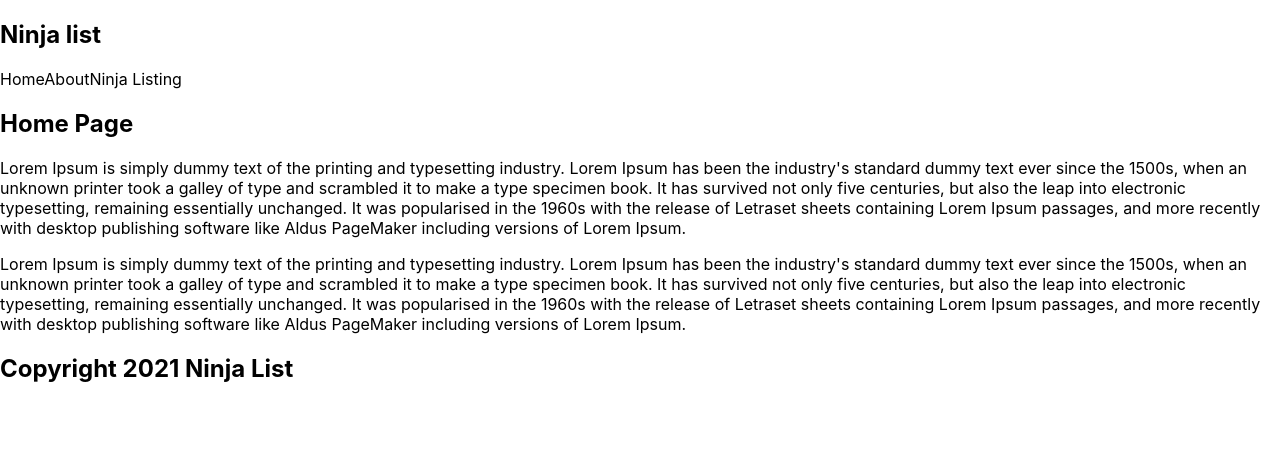
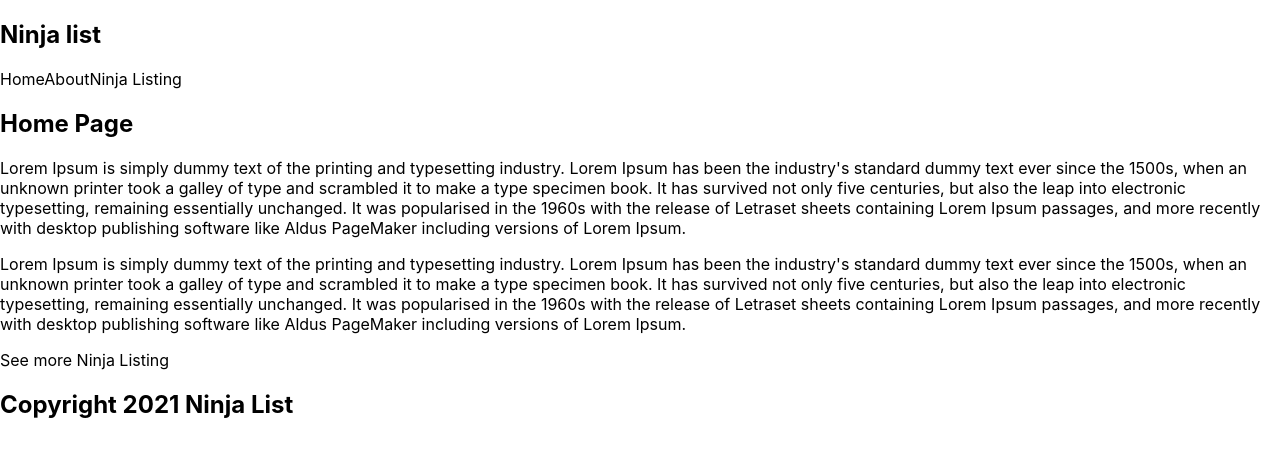
Before and after one commit to rakeshdr543/next-users, a Next.js app: page / in a window 1280 px wide. Shown: the top 456 px of the page. Built offline with nearby package versions, Linux system fonts and the light colour scheme.

Commit message:
Added linking between pages

```diff
--- a/comps/Header.js
+++ b/comps/Header.js
@@ -1,10 +1,11 @@
+import Link from 'next/link'
 const Header = () => {
     return (
         <div>
             <h2>Ninja list</h2>
-            <a>Home</a>
-            <a>About</a>
-            <a>Ninja Listing</a>
+            <Link href='/'><a>Home</a></Link>
+            <Link href='/about'><a>About</a></Link>
+            <Link href='/ninjas'><a>Ninja Listing</a></Link>
         </div>
      );
 }
--- a/pages/index.js
+++ b/pages/index.js
@@ -1,4 +1,5 @@
 import Head from 'next/head'
+import Link from 'next/link'
 import Header from '../comps/Header'
 import Footer from '../comps/Footer'
 import styles from '../styles/Home.module.css'
@@ -11,6 +12,7 @@
      <p>Lorem Ipsum is simply dummy text of the printing and typesetting industry. Lorem Ipsum has been the industry's standard dummy text ever since the 1500s, when an unknown printer took a galley of type and scrambled it to make a type specimen book. It has survived not only five centuries, but also the leap into electronic typesetting, remaining essentially unchanged. It was popularised in the 1960s with the release of Letraset sheets containing Lorem Ipsum passages, and more recently with desktop publishing software like Aldus PageMaker including versions of Lorem Ipsum.</p>
 
     <p>Lorem Ipsum is simply dummy text of the printing and typesetting industry. Lorem Ipsum has been the industry's standard dummy text ever since the 1500s, when an unknown printer took a galley of type and scrambled it to make a type specimen book. It has survived not only five centuries, but also the leap into electronic typesetting, remaining essentially unchanged. It was popularised in the 1960s with the release of Letraset sheets containing Lorem Ipsum passages, and more recently with desktop publishing software like Aldus PageMaker including versions of Lorem Ipsum.</p>
+    <Link href='/ninjas'><a>See more Ninja Listing</a></Link>
     <Footer />
     </div>
   )
```
